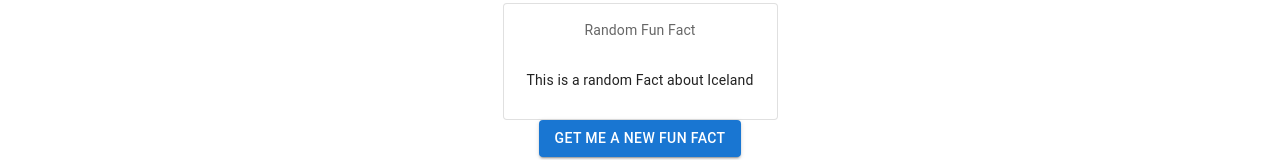
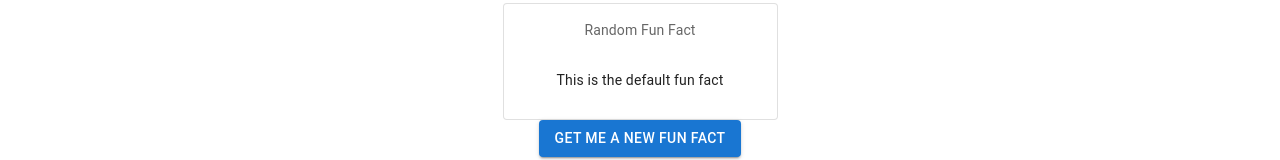
Before and after one commit to hojpaat/eldgos-fe, a React (Vite) app: page /fun-fact in a window 1280 px wide. Shown: the part 320-480 px from the top of the page. Built offline with nearby package versions, Linux system fonts and the light colour scheme.

Commit message:
add FunFact page

```diff
--- a/src/App.tsx
+++ b/src/App.tsx
@@ -1,20 +1,10 @@
 import './App.css'
-import HomePage from './HomePage'
-import { BrowserRouter, Routes, Route } from 'react-router';
-import DrawerAppBar from './Nav'
-import Test from './Test';
-import FunFact from './FunFact';
+import Router from './Router'
+
 
 function App() {
   return (
-    <BrowserRouter>
-      <DrawerAppBar />
-      <Routes>
-        <Route path='/' element={<HomePage />} />
-        <Route path='/test' element={<Test />} />
-        <Route path='/fun-fact' element={<FunFact />} />
-      </Routes>
-    </BrowserRouter>
+    <Router />
   )
 }
 
--- a/src/FunFact.tsx
+++ b/src/FunFact.tsx
@@ -1,7 +1,13 @@
 import { Box, Button, Card, CardContent, Typography } from "@mui/material";
-import React from "react";
+import React, { useState } from "react";
 
 export default function FunFact() {
+    const [funFact, setFunFact] = useState('This is the default fun fact');
+
+    const leadNew = () => {
+        setFunFact('This is a new fun fact');
+    }
+
     return (
         <>
             <Box sx={{ minWidth: 275 }}>
@@ -9,18 +15,18 @@ export default function FunFact() {
                     <React.Fragment>
                         <CardContent>
                             <Typography gutterBottom sx={{ color: 'text.secondary', fontSize: 14 }}>
-                            Random Fun Fact
+                                Random Fun Fact
                             </Typography>
                             <br />
                             <Typography variant="body2" gutterBottom>
-                            This is a random Fact about Iceland
-                            <br />
+                                {funFact}
+                                <br />
                             </Typography>
                         </CardContent>
-                </React.Fragment>
+                    </React.Fragment>
                 </Card>
             </Box>
-            <Button variant="contained">Get me a new fun fact</Button>
+            <Button onClick={leadNew} variant="contained">Get me a new fun fact</Button >
         </>
 
     )
```
